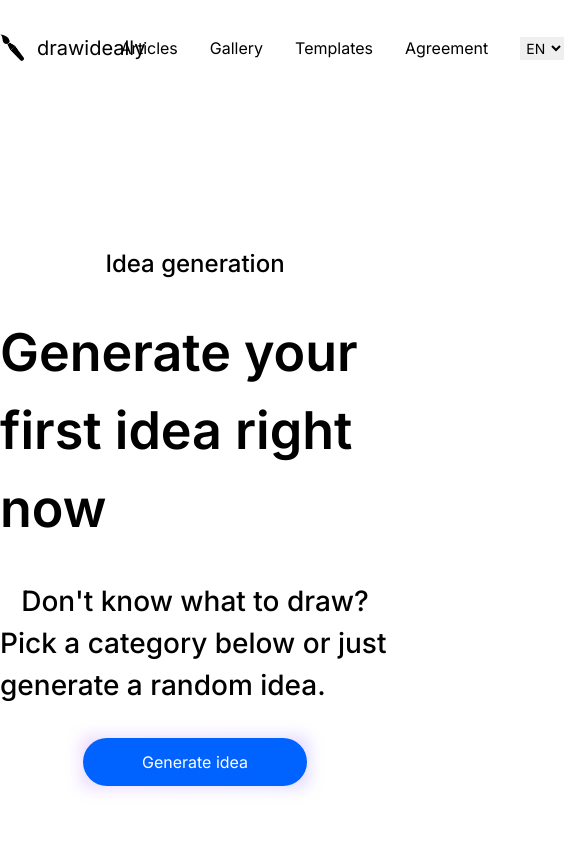
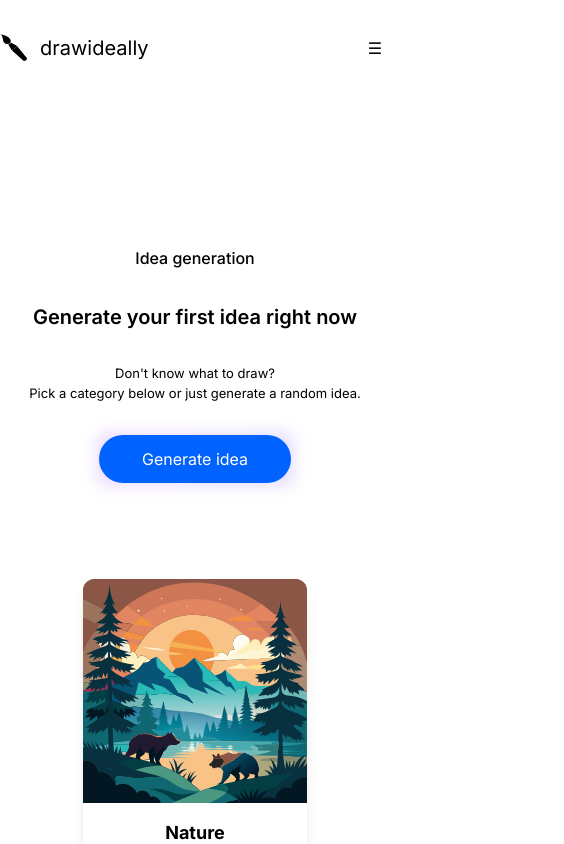
Before and after one commit to rnegic/DrawIdeally, a Next.js app: page /en/generate in a window 390 px wide. Shown: the top 844 px of the page, 564 px wide, since content can reach past the window. Built offline with nearby package versions, Linux system fonts and the light colour scheme.

Commit message:
Made Idea generation page adaptive for all devices

```diff
--- a/src/app/[lang]/generate/page.tsx
+++ b/src/app/[lang]/generate/page.tsx
@@ -41,7 +41,9 @@ const GeneratePage = () => {
                     <h3 className={styles.title}>{messages.Index.generate.title}</h3>
                     <h1 className={styles.slogan}>{messages.Index.generate.slogan}</h1>
                     {generatedIdea ? (
-                        <h2>{generatedIdea}</h2>
+                        <div className={styles.movingContainer}>
+                            <h2 className={styles.idea}>{generatedIdea}</h2>
+                        </div>
                     ) : (
                         <div className={styles.description}>
                             <h2>{messages.Index.generate.descriptionOne}</h2>
--- a/src/app/[lang]/generate/styles.module.css
+++ b/src/app/[lang]/generate/styles.module.css
@@ -1,6 +1,7 @@
 .container {
     margin-top: 150px;
     display: flex;
+    justify-content: center;
     flex-direction: column;
     align-items: center;
     gap: 32px;
@@ -21,5 +22,98 @@
     flex-direction: column;
     align-items: center;
     font-size: 28px;
-    font-weight:500;
+    font-weight: 500;
 }
+
+.movingContainer {
+    position: relative;
+    overflow: hidden;
+    min-width: 90%;
+    min-height: 50px;
+    display: flex;
+    justify-content: center;
+    align-items: center;
+}
+
+.movingContainer::before {
+    content: "";
+    position: absolute;
+    top: 0;
+    left: 0;
+    width: 100%;
+    height: 100%;
+    background: linear-gradient(90deg, rgba(119, 0, 255, 1) 0%, rgba(76, 87, 255, 1) 49%, rgba(0, 155, 255, 1) 100%);
+    filter: blur(75px);
+    animation: moveBackground 7s infinite;
+}
+
+.idea {
+    position: relative;
+    z-index: 1;
+    font-size: 24px;
+}
+
+@keyframes moveBackground {
+    0% {
+        transform: translateX(0%);
+    }
+
+    25% {
+        transform: translateX(30%);
+    }
+
+    50% {
+        transform: translateX(0%);
+    }
+
+    75% {
+        transform: translateX(-30%);
+    }
+
+    100% {
+        transform: translateX(0);
+    }
+}
+
+@media (max-width: 850px) {
+    .title {
+        font-size: 20px;
+    }
+
+    .slogan {
+        font-size: 32px;
+        font-weight: 600;
+    }
+
+    .description {
+        font-size: 18px;
+        font-weight: 500;
+    }
+
+    .idea {
+        font-size: 16px;
+    }
+}
+
+@media (max-width: 586px) {
+    .slogan {
+        font-size: 24px;
+    }
+    .description {
+        font-size: 15px;
+        font-weight: 400;
+    }
+}
+
+@media (max-width: 394px) {
+    .title {
+        font-size: 16px;
+    }
+
+    .slogan {
+        font-size: 20px;
+    }
+    .description {
+        font-size: 13px;
+    }
+}
--- a/src/components/generation/CategoryCard.tsx
+++ b/src/components/generation/CategoryCard.tsx
@@ -3,7 +3,6 @@
 import Image from "next/image";
 import GenerateButton from "./GenerateButton";
 import useCategoryStore from '../../store/CategoryStore';
-import useIdeaStore from '@/store/IdeaStore';
 
 interface CategoryCardProps {
     image: string;
--- a/src/components/generation/CategoryContainer.tsx
+++ b/src/components/generation/CategoryContainer.tsx
@@ -56,7 +56,7 @@ const CategoryContainer = () => {
         },
     ];
     return (
-        <div className="grid grid-cols-4 gap-4 mt-16">
+        <div className="grid sm:grid-cols-2 lg:grid-cols-4 gap-4 mt-16">
             {CategoryArray.map((category, idx) => {
 
                 const title = t(`categories.${category.key}.title`);
--- a/src/components/generation/GenerateButton.tsx
+++ b/src/components/generation/GenerateButton.tsx
@@ -2,7 +2,7 @@
 
 import { useTranslations } from "next-intl";
 import useIdeaStore from '../../store/IdeaStore';
-import generateIdea from '@/utils/GenerateIdea';
+import generateIdea from '@/utils/generateIdea';
 import useCategoryStore from '../../store/CategoryStore';
 
 const GenerateButton = () => {
--- a/src/components/layout/GlowingButton.tsx
+++ b/src/components/layout/GlowingButton.tsx
@@ -1,6 +1,6 @@
 import React from "react";
 import useIdeaStore from '../../store/IdeaStore';
-import generateIdea from "@/utils/GenerateIdea";
+import generateIdea from "@/utils/generateIdea";
 import useCategoryStore from '../../store/CategoryStore';
 
 interface ButtonProps {
@@ -25,7 +25,7 @@ const GlowingButton = ({ text }: ButtonProps) => {
             <div className="absolute -inset-0.5 bg-gradient-to-r from-purple-300
             to-violet-300 rounded-lg blur opacity-50 group-hover:opacity-100 transition
             duration-1000 group-hover:duration-200"></div>
-            <button onClick={handleClick} className="relative w-56 h-12 rounded-3xl bg-buttonBg text-white">
+            <button onClick={handleClick} className="relative w-48 sm:w-56 h-12 rounded-3xl bg-buttonBg text-white">
                 {text}
             </button>
         </div>
--- /dev/null
+++ b/src/components/layout/MobileNavigation.tsx
@@ -0,0 +1,81 @@
+'use client';
+
+import React, { useState, useEffect } from 'react';
+import Link from 'next/link';
+import { usePathname } from 'next/navigation';
+import { NextIntlClientProvider } from 'next-intl';
+import LanguageSwitcher from './LanguageSwitcher';
+
+const MobileNavigation = () => {
+    const [isOpen, setIsOpen] = useState(false);
+    const [loading, setLoading] = useState(true);
+    const [messages, setMessages] = useState({});
+    const pathname = usePathname();
+    const locale = pathname.split('/')[1] || 'ru';
+
+    useEffect(() => {
+        setLoading(true);
+        fetch(`/locales/${locale}.json`)
+            .then(res => res.json())
+            .then(data => {
+                setMessages(data);
+                setLoading(false);
+            })
+            .catch(error => {
+                console.error('Error loading translations:', error);
+                setLoading(false);
+            });
+    }, [locale]);
+
+    const toggleMenu = () => {
+        setIsOpen(!isOpen);
+    };
+
+    if (loading) {
+        return <div>Loading...</div>;
+    }
+
+    return (
+        <NextIntlClientProvider messages={messages} locale={locale}>
+            <div className="relative">
+                <button
+                    onClick={toggleMenu}
+                    className="focus:outline-none focus:ring focus:ring-gray-300 hover:ring hover:ring-gray-300 p-2 rounded-md"
+                    aria-expanded={isOpen}
+                >
+                    ☰
+                </button>
+
+                {isOpen && (
+                    <ul className="absolute right-0 top-full mt-2 p-4 bg-white shadow-lg rounded-2xl z-1">
+                        <li>
+                            <Link href="/articles" className="block py-2 px-4 hover:bg-gray-100 rounded-md" onClick={toggleMenu}>
+                                {messages.nav?.articles || 'Articles'}
+                            </Link>
+                        </li>
+                        <li>
+                            <Link href="/gallery" className="block py-2 px-4 hover:bg-gray-100 rounded-md" onClick={toggleMenu}>
+                                {messages.nav?.gallery || 'Gallery'}
+                            </Link>
+                        </li>
+                        <li>
+                            <Link href="/templates" className="block py-2 px-4 hover:bg-gray-100 rounded-md" onClick={toggleMenu}>
+                                {messages.nav?.templates || 'Templates'}
+                            </Link>
+                        </li>
+                        <li>
+                            <Link href="/agreement" className="block py-2 px-4 hover:bg-gray-100 rounded-md" onClick={toggleMenu}>
+                                {messages.nav?.agreement || 'Agreement'}
+                            </Link>
+                        </li>
+                        <li className='block py-2 px-2'>
+                            <LanguageSwitcher />
+                        </li>
+                    </ul>
+                )}
+            </div>
+        </NextIntlClientProvider>
+    );
+};
+
+export default MobileNavigation;
--- a/src/components/layout/Navigation.tsx
+++ b/src/components/layout/Navigation.tsx
@@ -3,17 +3,21 @@ import Link from 'next/link';
 import Image from 'next/image';
 import { useTranslations } from "next-intl";
 import LanguageSwitcher from "@/components/layout/LanguageSwitcher";
+import MobileNavigation from "@/components/layout/MobileNavigation";
 
 const Navigation = () => {
     const t = useTranslations("Index");
+
     return (
         <nav className="flex h-24">
             <div className="max-w-5xl container mx-auto flex justify-between items-center">
-                <div className="flex gap-3 text-xl">
-                    <Image src="/brush.png" alt='drawideally' width={500} height={500} className='size-7' />
-                    {t("nav.brand")}
-                </div>
-                <ul className="flex gap-8">
+                <Link href="/">
+                    <div className="flex gap-3 text-xl">
+                        <Image src="/brush.png" alt='drawideally' width={500} height={500} className='w-7 h-7' />
+                        {t("nav.brand")}
+                    </div>
+                </Link>
+                <ul className="hidden md:flex gap-8">
                     <li>
                         <Link href="/articles">
                             {t("nav.articles")}
@@ -38,9 +42,13 @@ const Navigation = () => {
                         <LanguageSwitcher />
                     </li>
                 </ul>
+
+                <div className="md:hidden">
+                    <MobileNavigation />
+                </div>
             </div>
         </nav>
     );
-}
+};
 
 export default Navigation;
```
